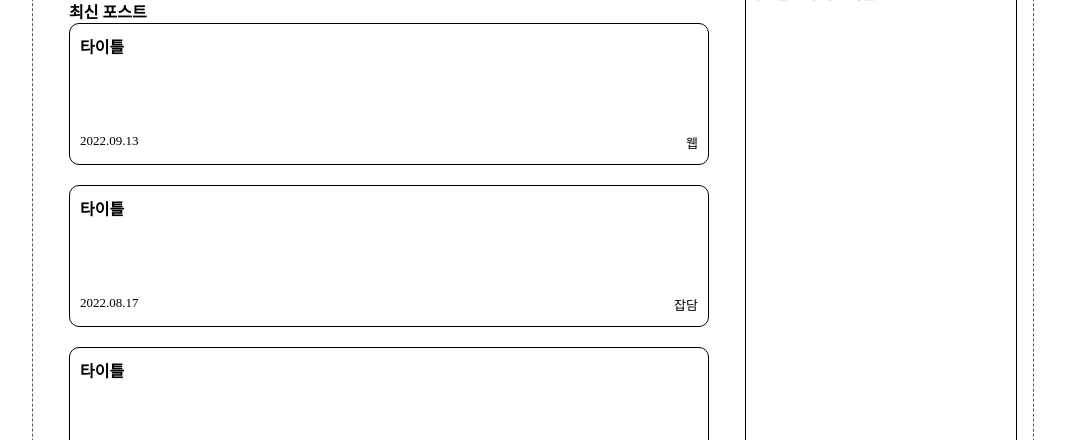
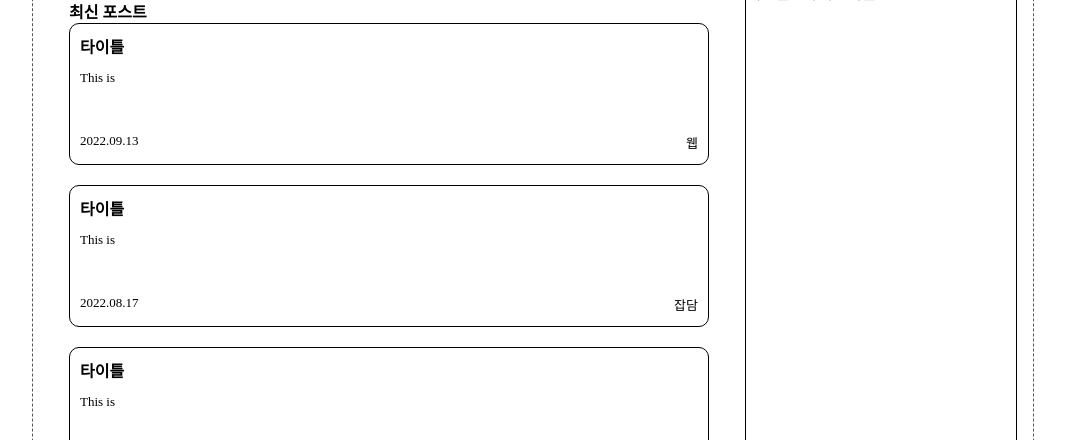
Before and after one commit to spde3289/spde3289.github.io, a React (Create React App) app: page / in a window 1280 px wide. Shown: the part 360-800 px from the top of the page, without its empty margins (107-1173 px from the left). Built offline with nearby package versions, Linux system fonts and the light colour scheme.

Commit message:
Update Home.js

```diff
--- a/src/pages/Home.js
+++ b/src/pages/Home.js
@@ -17,7 +17,7 @@ const Home = () => {
     ]);
 
     const ContentList = content.map((items)=>(
-        <ContentBox title={items.title} content={items.content} date={items.date} category={items.category}></ContentBox>
+        <ContentBox title={items.title} content={items.body} date={items.date} category={items.category}></ContentBox>
     ))
 
     return(
```
